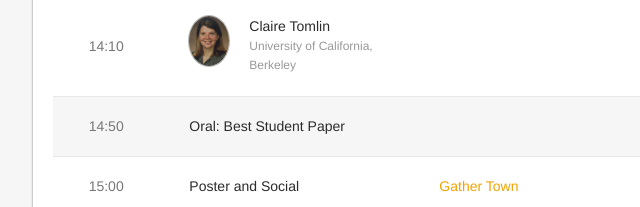
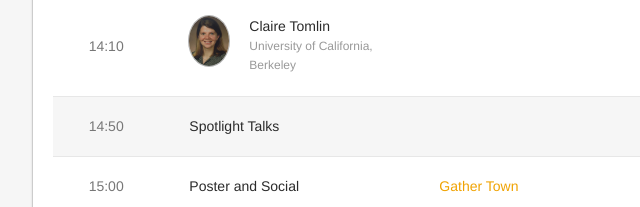
Before and after one commit to ml4ad/ml4ad.github.io, a plain HTML site: page index.html in a window 1280 px wide. Shown: the part 3935-4142 px from the top of the page, 128-768 px from the left. Drawn offline with nearby package versions, Linux system fonts and the light colour scheme.

Commit message:
2021 website update

```diff
--- a/index.html
+++ b/index.html
@@ -594,7 +594,7 @@ transparent {
             <td class="schedule-slot">
 
 
-              Oral: Best Student Paper
+              Spotlight Talks
               <span class="speakers-company"></span>
             </td>
 
```
